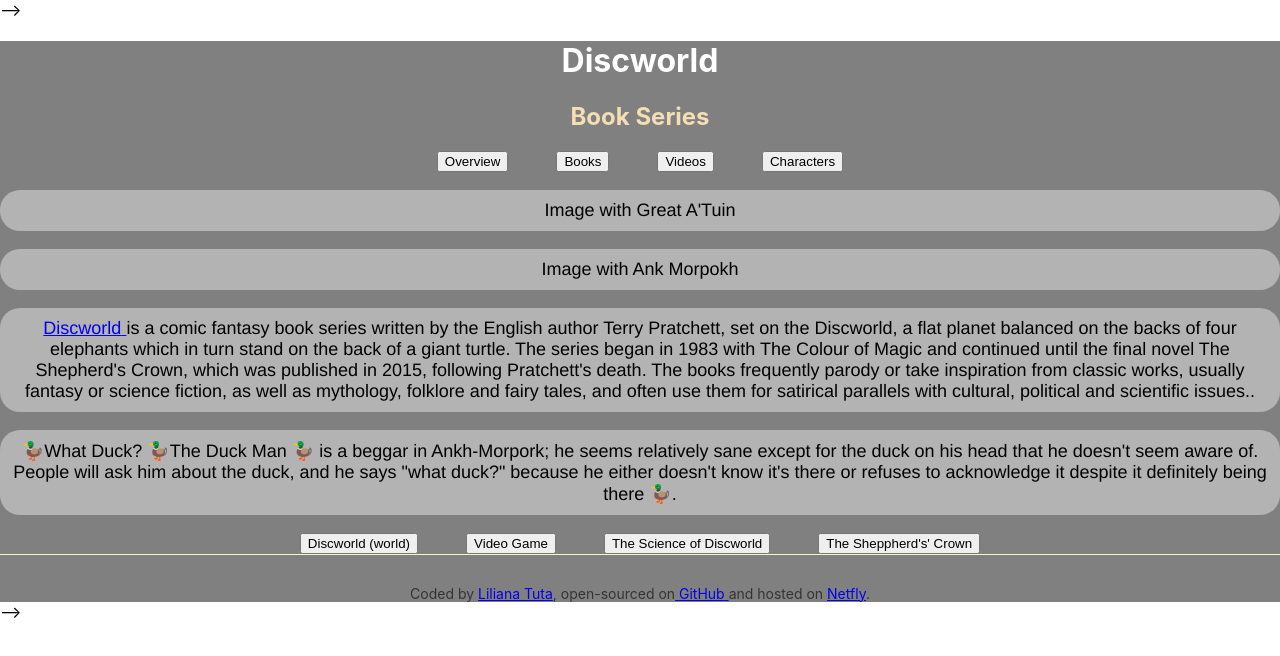
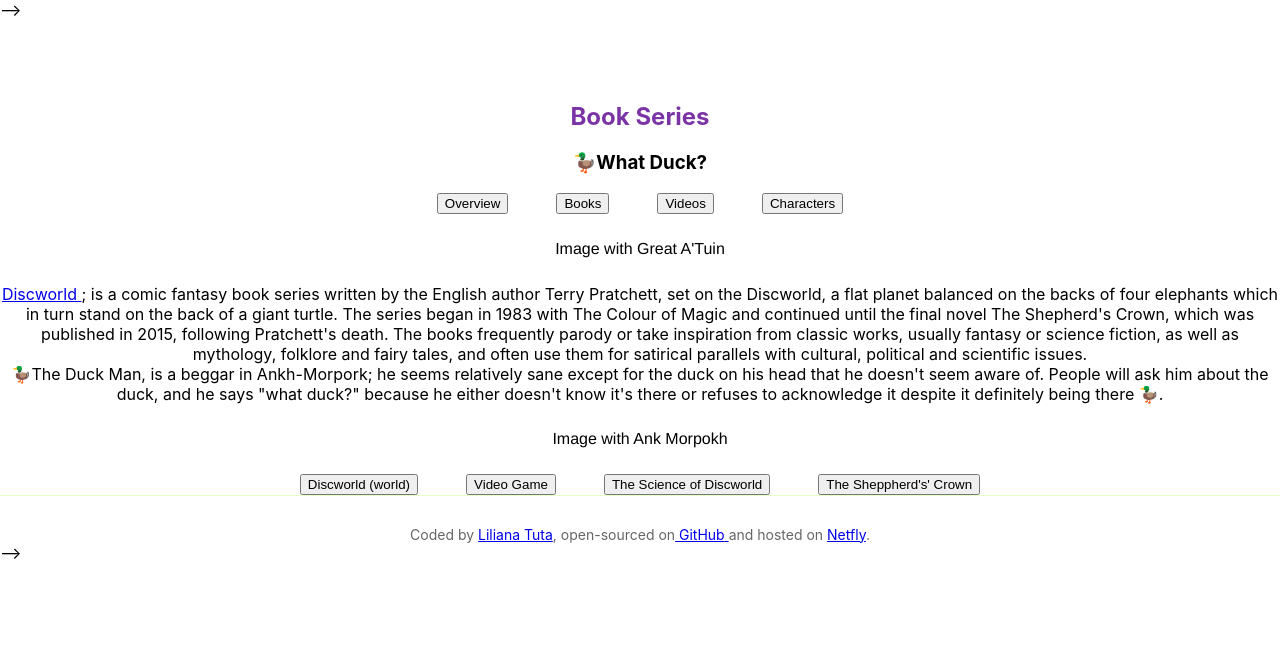
Before and after one commit to lilianatutza/tp_page, a React (Create React App) app: page / in a window 1280 px wide. Shown: the top 656 px of the page. Built offline with nearby package versions, Linux system fonts and the light colour scheme.

Commit message:
second commit

```diff
--- a/src/App.css
+++ b/src/App.css
@@ -1,13 +1,13 @@
 .App {
   text-align: center;
- background-color: gray
+
 }
 
 h1 {
   color: white
 }
 h2{
-  color: wheat;
+  color: rgba(93, 9, 146, 0.822);
 }
 .buttons {
 
@@ -26,7 +26,7 @@
 }
 
 p {
-  font-size: 18px;
+  font-size: 16px;
   background: rgba(255, 255, 255, 0.4);
   font-family: 'Franklin Gothic Medium', 'Arial Narrow', Arial, sans-serif;
   margin: 10 auto;
--- a/src/App.js
+++ b/src/App.js
@@ -10,44 +10,30 @@
 import Science from "./Science";
 import VideoGame from "./VideoGame";
 import LastBook from "./LastBook";
+import BodyText from "./BodyText";
 
 const App = () => {
   return (
     <div className="App">
       <h1>Discworld</h1>
       <h2>Book Series</h2>
+      <h3>🦆What Duck? </h3>
       <div className="buttons">
         <Overview />
         <Books />
         <Videos />
         <Characters />
       </div>
+
       <div>
         <p>Image with Great A'Tuin</p>
+        <div>
+      <BodyText />
+      </div>
         <p>Image with Ank Morpokh</p>
 
-        <p>
-          <a href="https://en.wikipedia.org/wiki/Discworld" target="_blank">
-            Discworld{" "}
-          </a>
-          is a comic fantasy book series written by the English author Terry
-          Pratchett, set on the Discworld, a flat planet balanced on the backs
-          of four elephants which in turn stand on the back of a giant turtle.
-          The series began in 1983 with The Colour of Magic and continued until
-          the final novel The Shepherd's Crown, which was published in 2015,
-          following Pratchett's death. The books frequently parody or take
-          inspiration from classic works, usually fantasy or science fiction, as
-          well as mythology, folklore and fairy tales, and often use them for
-          satirical parallels with cultural, political and scientific issues..{" "}
-        </p>
-        <p>
-          🦆What Duck? 🦆The Duck Man 🦆 is a beggar in Ankh-Morpork; he seems
-          relatively sane except for the duck on his head that he doesn't seem
-          aware of. People will ask him about the duck, and he says "what duck?"
-          because he either doesn't know it's there or refuses to acknowledge it
-          despite it definitely being there 🦆.
-        </p>
       </div>
+
       <div className="buttons">
         <DiscworldWorld />
         <VideoGame />
--- /dev/null
+++ b/src/BodyText.js
@@ -0,0 +1,24 @@
+import React from "react";
+export default function BodyText() {
+  return (
+    <div>
+      {" "}
+      <a href="https://en.wikipedia.org/wiki/Discworld" target="_blank">
+        Discworld{" "}
+      </a>
+      ; is a comic fantasy book series written by the English author Terry
+      Pratchett, set on the Discworld, a flat planet balanced on the backs of
+      four elephants which in turn stand on the back of a giant turtle. The
+      series began in 1983 with The Colour of Magic and continued until the
+      final novel The Shepherd's Crown, which was published in 2015, following
+      Pratchett's death. The books frequently parody or take inspiration from
+      classic works, usually fantasy or science fiction, as well as mythology,
+      folklore and fairy tales, and often use them for satirical parallels with
+      cultural, political and scientific issues.
+      <div>🦆The Duck Man, is a beggar in Ankh-Morpork; he seems relatively sane except for the duck
+      on his head that he doesn't seem aware of. People will ask him about the
+      duck, and he says "what duck?" because he either doesn't know it's there
+      or refuses to acknowledge it despite it definitely being there 🦆.</div>
+    </div>
+  );
+}
```
